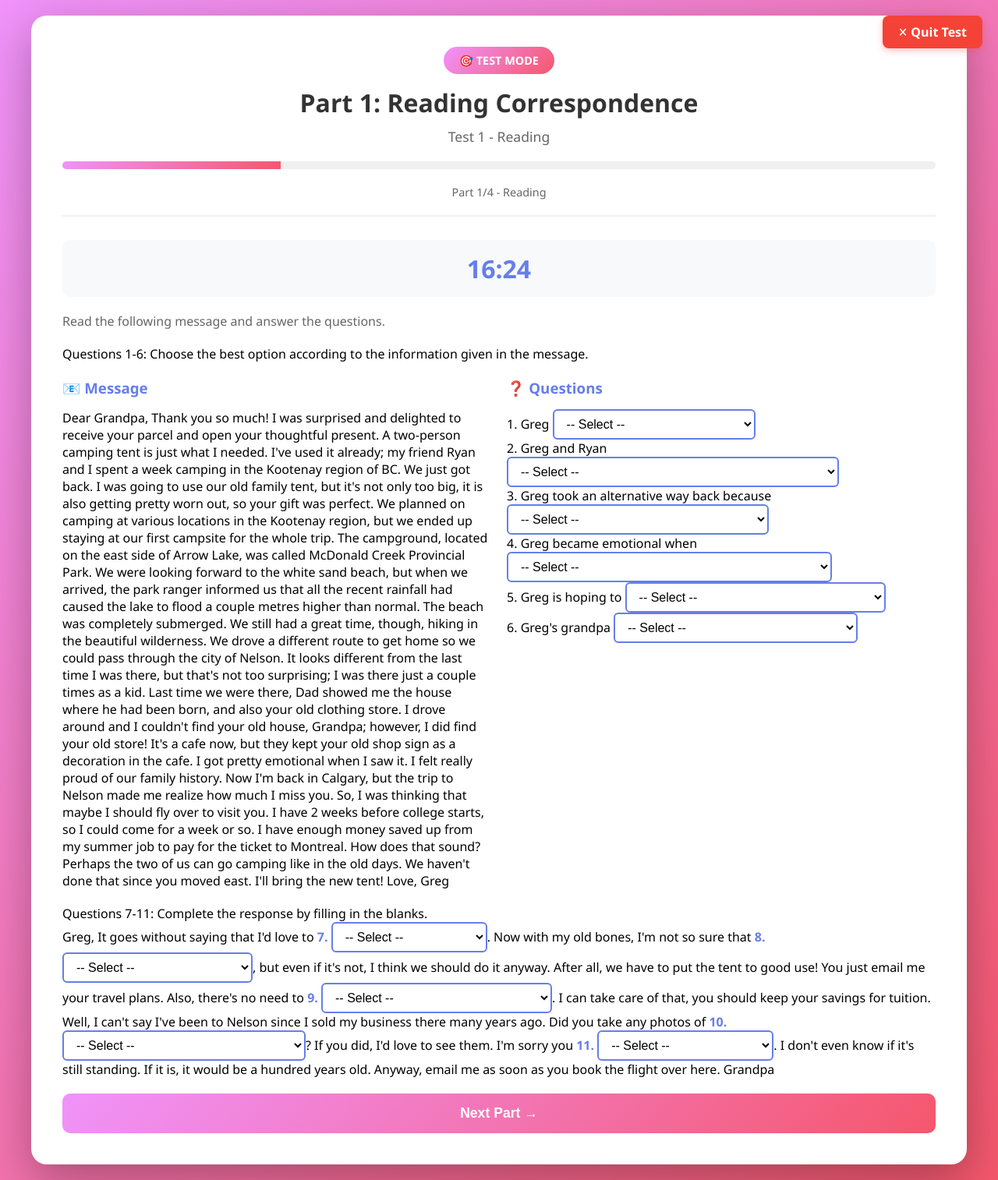
After one commit to caothienlong/celpip-practice, a Flask app: page /test/1/exam in a window 1280 px wide. The commit adds this page. Shown: the whole page at 78% size. Run offline with Flask 3, Linux system fonts and the light colour scheme.

Commit message:
Feature: Add Test Mode alongside Practice Mode
Major Features:
1. Two modes on home page:
   - 📚 Practice Mode: Current flow, see answers per part
   - 🎯 Test Mode: Real exam simulation

2. Test Mode characteristics:
   - Sequential flow: Reading → Listening → Writing → Speaking
   - Within each skill: Part 1 → Part 2 → ... (no going back)
   - Only Quit option available (returns to home)
   - No answers shown per part
   - Final score shown only at end of each skill

3. UI Updates:
   - Home page shows 'Ready for Test' status
   - Two buttons per test: Practice / Test
   - Test Mode has red gradient theme
   - Progress bar shows skill completion

Files:
- templates/test_list.html (updated with 2 buttons)
- templates/test_mode_section.html (new, for exam mode)
- templates/test_content_partial.html (reusable content)
- app.py (test mode routes + session handling)

Routes:
- /test/<num>/exam - Start exam (redirects to Reading Part 1)
- /test/<num>/exam/<skill>/part<num> - Sequential exam parts
- /submit_test_mode - Process without showing answers

Navigation flow (Test Mode):
Home → Click 'Test Mode' → Reading P1 → Reading P2 → Reading P3 → Reading P4
  → Show Reading Score → Listening P1 → ... → Show Final Results

```diff
--- a/app.py
+++ b/app.py
@@ -19,7 +19,7 @@ def index():
 
 @app.route('/test/<int:test_num>')
 def test_detail(test_num):
-    """Test detail page showing all 4 skills"""
+    """Test detail page showing all 4 skills (Practice Mode)"""
     # Get available parts for each skill
     reading_parts = data_loader.list_available_parts(test_num, 'reading')
     writing_parts = data_loader.list_available_parts(test_num, 'writing')
@@ -50,6 +50,69 @@ def test_detail(test_num):
                          session_scores=session_scores,
                          reading_total=reading_total,
                          reading_max=reading_max)
+
+
+@app.route('/test/<int:test_num>/exam')
+def start_exam(test_num):
+    """Start Test Mode - begins with Reading Part 1"""
+    # Initialize test mode session
+    test_key = f'exam_{test_num}'
+    session[test_key] = {
+        'mode': 'exam',
+        'current_skill': 'reading',
+        'current_part': 1,
+        'scores': {}
+    }
+    session.modified = True
+
+    # Redirect to reading part 1
+    return test_mode_part(test_num, 'reading', 1)
+
+
+@app.route('/test/<int:test_num>/exam/<skill>/part<int:part_num>')
+def test_mode_part(test_num, skill, part_num):
+    """Display a test part in Test Mode (no going back, sequential only)"""
+    try:
+        # Load test data
+        test_data = data_loader.load_test_part(test_num, skill, part_num)
+        processed_data = prepare_test_data(test_data, skill, part_num)
+
+        # Determine skill order and progress
+        skill_order = ['reading', 'listening', 'writing', 'speaking']
+        available_parts = data_loader.list_available_parts(test_num, skill)
+
+        # Check if this is the last part of current skill
+        is_last_part_of_skill = (part_num == available_parts[-1]) if available_parts else False
+
+        # Determine next skill
+        next_skill = None
+        if is_last_part_of_skill:
+            current_skill_index = skill_order.index(skill)
+            for i in range(current_skill_index + 1, len(skill_order)):
+                next_skill_candidate = skill_order[i]
+                if data_loader.list_available_parts(test_num, next_skill_candidate):
+                    next_skill = next_skill_candidate
+                    break
+
+        # Calculate progress
+        total_parts = len(available_parts)
+        progress = (part_num / total_parts) * 100 if total_parts > 0 else 0
+
+        return render_template(
+            'test_mode_section.html',
+            section=processed_data,
+            test_num=test_num,
+            skill=skill,
+            part_num=part_num,
+            total_parts=total_parts,
+            progress=progress,
+            is_last_part_of_skill=is_last_part_of_skill,
+            next_skill=next_skill
+        )
+    except FileNotFoundError as e:
+        return f"Test not found: {e}", 404
+    except Exception as e:
+        return f"Error loading test: {e}", 500
 
 
 @app.route('/test/<int:test_num>/<skill>/part<int:part_num>')
@@ -197,6 +260,76 @@ def prepare_test_data(test_data, skill, part_num):
     return processed
 
 
+@app.route('/submit_test_mode', methods=['POST'])
+def submit_test_mode():
+    """
+    Process Test Mode submission - stores scores but doesn't show answers
+    Only shows final score at end of each skill
+    """
+    data = request.json
+    answers = data.get('answers', {})
+    test_num = data.get('test_num')
+    skill = data.get('skill')
+    part_num = data.get('part_num')
+    is_last_part = data.get('is_last_part', False)
+
+    try:
+        # Load test data and calculate score
+        test_data = data_loader.load_test_part(test_num, skill, part_num)
+        correct_answers = data_loader.get_correct_answers(test_data)
+
+        score = 0
+        for question_id, user_answer in answers.items():
+            if question_id in correct_answers:
+                if user_answer == correct_answers[question_id]:
+                    score += 1
+
+        # Save score to exam session
+        test_key = f'exam_{test_num}'
+        if test_key not in session:
+            session[test_key] = {'scores': {}}
+        if 'scores' not in session[test_key]:
+            session[test_key]['scores'] = {}
+        if skill not in session[test_key]['scores']:
+            session[test_key]['scores'][skill] = {}
+
+        session[test_key]['scores'][skill][str(part_num)] = score
+        session.modified = True
+
+        # Determine next action
+        skill_parts = data_loader.list_available_parts(test_num, skill)
+
+        if is_last_part:
+            # Calculate skill total
+            skill_scores = session[test_key]['scores'][skill]
+            skill_total = sum(skill_scores.values())
+            skill_max = sum([len(data_loader.get_all_questions(data_loader.load_test_part(test_num, skill, p)))
+                           for p in skill_parts])
+            skill_percentage = round((skill_total / skill_max) * 100, 1) if skill_max > 0 else 0
+
+            return jsonify({
+                'show_skill_score': True,
+                'skill_total': skill_total,
+                'skill_max': skill_max,
+                'skill_percentage': skill_percentage,
+                'skill': skill
+            })
+        else:
+            # Move to next part
+            current_index = skill_parts.index(part_num)
+            next_part = skill_parts[current_index + 1]
+
+            return jsonify({
+                'show_skill_score': False,
+                'next_part': next_part,
+                'test_num': test_num,
+                'skill': skill
+            })
+
+    except Exception as e:
+        return jsonify({'error': str(e)}), 400
+
+
 @app.route('/submit_answers', methods=['POST'])
 def submit_answers():
     """
--- /dev/null
+++ b/templates/test_content_partial.html
@@ -0,0 +1,107 @@
+{% if section.has_diagram %}
+<!-- Part 2: Diagram-based section -->
+<div style="display: grid; grid-template-columns: 1fr 1fr; gap: 20px; margin: 20px 0;">
+    <div>
+        <h3 style="color: #667eea; margin-bottom: 15px;">📊 Diagram</h3>
+        <div style="background: white; padding: 15px; border-radius: 10px; border: 2px solid #e0e0e0;">
+            <img src="{{ url_for('static', filename='images/test_' + test_num|string + '/' + skill + '/' + section.diagram_image) }}"
+                 alt="Diagram"
+                 style="width: 100%; height: auto; border-radius: 8px;"
+                 onerror="this.style.display='none'; this.nextElementSibling.style.display='block';">
+            <div style="display: none; padding: 30px; background: #fff3cd; border-radius: 8px; text-align: center; color: #856404;">
+                <h4>📷 Diagram Image Missing</h4>
+                <p style="margin: 10px 0;">Please add the diagram image</p>
+            </div>
+        </div>
+    </div>
+    <div>
+        <h3 style="color: #667eea; margin-bottom: 15px;">📧 Email Message</h3>
+        <div class="passage" style="margin: 0;">
+            {{ section.email_content | safe }}
+        </div>
+    </div>
+</div>
+
+<div class="section-divider">
+    <div class="section-title">Using the drop-down menu, choose the best option.</div>
+</div>
+
+<div class="question-container">
+    {{ section.questions_6_8_html | safe }}
+</div>
+
+{% elif section.is_information_type %}
+<!-- Part 3: Reading for Information -->
+<div style="display: grid; grid-template-columns: 1fr 1fr; gap: 20px; margin: 20px 0;">
+    <div>
+        <h3 style="color: #667eea; margin-bottom: 15px;">📄 Reading Passage</h3>
+        <div class="passage" style="margin: 0;">{{ section.passage }}</div>
+        {% if section.passage_note %}
+        <div style="margin-top: 15px; padding: 15px; background: #fff3cd; border-radius: 8px; border-left: 4px solid #ffc107;">
+            <strong>Note:</strong> {{ section.passage_note }}
+        </div>
+        {% endif %}
+    </div>
+    <div>
+        <h3 style="color: #667eea; margin-bottom: 15px;">❓ Questions</h3>
+        <div class="question-container" style="background: transparent; padding: 0; box-shadow: none;">
+            {{ section.questions_html | safe }}
+        </div>
+    </div>
+</div>
+
+{% elif section.is_viewpoints_type %}
+<!-- Part 4: Reading for Viewpoints -->
+<div style="display: grid; grid-template-columns: 1fr 1fr; gap: 20px; margin: 20px 0;">
+    <div>
+        <h3 style="color: #667eea; margin-bottom: 15px;">📰 Article</h3>
+        <div class="passage" style="margin: 0;">{{ section.passage }}</div>
+    </div>
+    <div>
+        <h3 style="color: #667eea; margin-bottom: 15px;">❓ Questions</h3>
+        <div class="question-container" style="background: transparent; padding: 0; box-shadow: none;">
+            {{ section.questions_html | safe }}
+        </div>
+    </div>
+</div>
+
+{% if section.response_passage %}
+<div class="section-divider">
+    <div class="section-title">{{ section.section_divider_text }}</div>
+</div>
+
+<div>
+    <h3 style="color: #667eea; margin-bottom: 15px;">💬 {{ section.response_title }}</h3>
+    <div class="passage">
+        {{ section.response_passage | safe }}
+    </div>
+</div>
+{% endif %}
+
+{% else %}
+<!-- Part 1: Correspondence section -->
+<div class="section-divider">
+    <div class="section-title">Questions 1-6: Choose the best option according to the information given in the message.</div>
+</div>
+
+<div style="display: grid; grid-template-columns: 1fr 1fr; gap: 20px; margin: 20px 0;">
+    <div>
+        <h3 style="color: #667eea; margin-bottom: 15px;">📧 Message</h3>
+        <div class="passage" style="margin: 0;">{{ section.passage }}</div>
+    </div>
+    <div>
+        <h3 style="color: #667eea; margin-bottom: 15px;">❓ Questions</h3>
+        <div class="question-container" style="background: transparent; padding: 0; box-shadow: none;">
+            {{ section.questions_1_6_html | safe }}
+        </div>
+    </div>
+</div>
+
+<div class="section-divider">
+    <div class="section-title">{{ section.section_divider_text if section.section_divider_text else 'Questions 7-11: Complete the response by filling in the blanks.' }}</div>
+</div>
+
+<div class="passage">
+    {{ section.response_passage | safe }}
+</div>
+{% endif %}
--- /dev/null
+++ b/templates/test_mode_section.html
@@ -0,0 +1,290 @@
+<!DOCTYPE html>
+<html lang="en">
+<head>
+    <meta charset="UTF-8">
+    <meta name="viewport" content="width=device-width, initial-scale=1.0">
+    <title>Test {{ test_num }} - {{ skill|title }} Part {{ part_num }}</title>
+    <style>
+        * {
+            margin: 0;
+            padding: 0;
+            box-sizing: border-box;
+        }
+
+        body {
+            font-family: 'Segoe UI', Tahoma, Geneva, Verdana, sans-serif;
+            background: linear-gradient(135deg, #f093fb 0%, #f5576c 100%);
+            min-height: 100vh;
+            padding: 20px;
+        }
+
+        .container {
+            max-width: 1200px;
+            margin: 0 auto;
+            background: white;
+            border-radius: 20px;
+            padding: 40px;
+            box-shadow: 0 20px 60px rgba(0,0,0,0.3);
+        }
+
+        .header {
+            text-align: center;
+            margin-bottom: 30px;
+            padding-bottom: 20px;
+            border-bottom: 2px solid #f0f0f0;
+        }
+
+        .test-mode-badge {
+            display: inline-block;
+            background: linear-gradient(135deg, #f093fb 0%, #f5576c 100%);
+            color: white;
+            padding: 8px 20px;
+            border-radius: 20px;
+            font-weight: bold;
+            margin-bottom: 15px;
+            font-size: 0.9em;
+        }
+
+        .progress-bar {
+            margin: 20px 0;
+            background: #f0f0f0;
+            border-radius: 10px;
+            height: 10px;
+            overflow: hidden;
+        }
+
+        .progress-fill {
+            height: 100%;
+            background: linear-gradient(135deg, #f093fb 0%, #f5576c 100%);
+            transition: width 0.3s ease;
+        }
+
+        .progress-text {
+            text-align: center;
+            color: #666;
+            font-size: 0.9em;
+            margin-top: 5px;
+        }
+
+        h1 {
+            color: #333;
+            margin-bottom: 10px;
+        }
+
+        .subtitle {
+            color: #666;
+            font-size: 1.1em;
+        }
+
+        .timer {
+            font-size: 2em;
+            color: #667eea;
+            font-weight: bold;
+            text-align: center;
+            margin: 20px 0;
+            padding: 15px;
+            background: #f8f9fa;
+            border-radius: 10px;
+        }
+
+        .timer.warning {
+            color: #f5576c;
+            animation: pulse 1s infinite;
+        }
+
+        @keyframes pulse {
+            0%, 100% { opacity: 1; }
+            50% { opacity: 0.7; }
+        }
+
+        .quit-btn {
+            position: fixed;
+            top: 20px;
+            right: 20px;
+            padding: 10px 20px;
+            background: #f44336;
+            color: white;
+            text-decoration: none;
+            border-radius: 8px;
+            font-weight: 600;
+            transition: all 0.3s;
+            box-shadow: 0 3px 10px rgba(244, 67, 54, 0.3);
+            z-index: 1000;
+        }
+
+        .quit-btn:hover {
+            background: #d32f2f;
+            transform: translateY(-2px);
+            box-shadow: 0 5px 15px rgba(244, 67, 54, 0.5);
+        }
+
+        /* Reuse existing styles from test_section.html */
+        .content-wrapper { display: flex; gap: 30px; margin: 20px 0; }
+        .left-panel, .right-panel { flex: 1; }
+        .passage-box { background: #f8f9fa; padding: 25px; border-radius: 10px; margin-bottom: 20px; line-height: 1.8; white-space: pre-wrap; }
+        .questions-list { list-style: none; }
+        .question-item { margin: 15px 0; padding: 15px; background: #f8f9fa; border-radius: 8px; display: flex; align-items: flex-start; gap: 10px; }
+        .inline-dropdown { padding: 8px 12px; border: 2px solid #667eea; border-radius: 6px; font-size: 1em; cursor: pointer; background: white; min-width: 200px; }
+        .submit-btn { display: block; width: 100%; padding: 15px; background: linear-gradient(135deg, #f093fb 0%, #f5576c 100%); color: white; border: none; border-radius: 10px; font-size: 1.1em; font-weight: bold; cursor: pointer; margin-top: 20px; }
+        .submit-btn:hover { transform: translateY(-2px); box-shadow: 0 5px 15px rgba(245, 87, 108, 0.4); }
+        .submit-btn:disabled { background: #ccc; cursor: not-allowed; }
+
+        .final-score {
+            display: none;
+            text-align: center;
+            padding: 40px;
+            background: linear-gradient(135deg, #76c7a1 0%, #56ab2f 100%);
+            color: white;
+            border-radius: 15px;
+            margin: 30px 0;
+        }
+
+        .final-score h2 {
+            font-size: 2.5em;
+            margin-bottom: 15px;
+        }
+
+        .final-score .score {
+            font-size: 4em;
+            font-weight: bold;
+            margin: 20px 0;
+        }
+
+        .next-skill-btn, .finish-btn {
+            display: inline-block;
+            padding: 15px 40px;
+            background: white;
+            color: #56ab2f;
+            text-decoration: none;
+            border-radius: 10px;
+            font-weight: 600;
+            font-size: 1.1em;
+            margin-top: 20px;
+            transition: all 0.3s;
+        }
+
+        .next-skill-btn:hover, .finish-btn:hover {
+            transform: translateY(-3px);
+            box-shadow: 0 5px 15px rgba(0,0,0,0.2);
+        }
+    </style>
+</head>
+<body>
+    <a href="/" class="quit-btn">✕ Quit Test</a>
+
+    <div class="container">
+        <div class="header">
+            <div class="test-mode-badge">🎯 TEST MODE</div>
+            <h1>{{ section.title }}</h1>
+            <p class="subtitle">Test {{ test_num }} - {{ skill|title }}</p>
+
+            <div class="progress-bar">
+                <div class="progress-fill" style="width: {{ progress }}%"></div>
+            </div>
+            <div class="progress-text">Part {{ part_num }}/{{ total_parts }} - {{ skill|title }}</div>
+        </div>
+
+        <div class="timer" id="timer">{{ section.timeout_minutes }}:00</div>
+
+        <p style="color: #666; margin-bottom: 20px;">{{ section.instructions }}</p>
+
+        <form id="testForm">
+            {% include 'test_content_partial.html' %}
+
+            <button type="submit" class="submit-btn" id="submitBtn">
+                {% if is_last_part_of_skill %}
+                    Finish {{ skill|title }} Section →
+                {% else %}
+                    Next Part →
+                {% endif %}
+            </button>
+        </form>
+
+        <div class="final-score" id="finalScore">
+            <h2>{{ skill|title }} Section Complete!</h2>
+            <div class="score" id="skillScoreDisplay"></div>
+            <p style="font-size: 1.2em; margin-bottom: 10px;">You got <span id="skillScoreText"></span></p>
+            {% if next_skill %}
+            <a href="/test/{{ test_num }}/exam/{{ next_skill }}/part1" class="next-skill-btn">
+                Continue to {{ next_skill|title }} →
+            </a>
+            {% else %}
+            <a href="/" class="finish-btn">
+                View Final Results
+            </a>
+            {% endif %}
+        </div>
+    </div>
+
+    <script>
+        // Timer functionality
+        let timeLeft = {{ section.timeout_minutes }} * 60;
+        const timerElement = document.getElementById('timer');
+
+        function updateTimer() {
+            const minutes = Math.floor(timeLeft / 60);
+            const seconds = timeLeft % 60;
+            timerElement.textContent = `${minutes}:${seconds.toString().padStart(2, '0')}`;
+
+            if (timeLeft <= 60) {
+                timerElement.classList.add('warning');
+            }
+
+            if (timeLeft <= 0) {
+                clearInterval(timerInterval);
+                alert('Time is up! Moving to next part...');
+                document.getElementById('submitBtn').click();
+            }
+
+            timeLeft--;
+        }
+
+        const timerInterval = setInterval(updateTimer, 1000);
+        updateTimer();
+
+        // Form submission
+        document.getElementById('testForm').addEventListener('submit', function(e) {
+            e.preventDefault();
+            clearInterval(timerInterval);
+
+            const formData = new FormData(this);
+            const answers = {};
+
+            for (let [key, value] of formData.entries()) {
+                if (key.startsWith('q')) {
+                    const qId = parseInt(key.substring(1));
+                    answers[qId] = parseInt(value);
+                }
+            }
+
+            fetch('/submit_test_mode', {
+                method: 'POST',
+                headers: {'Content-Type': 'application/json'},
+                body: JSON.stringify({
+                    answers: answers,
+                    test_num: {{ test_num }},
+                    skill: '{{ skill }}',
+                    part_num: {{ part_num }},
+                    is_last_part: {{ 'true' if is_last_part_of_skill else 'false' }}
+                })
+            })
+            .then(response => response.json())
+            .then(data => {
+                if (data.show_skill_score) {
+                    // Show final skill score
+                    document.getElementById('skillScoreDisplay').textContent =
+                        `${data.skill_total}/${data.skill_max}`;
+                    document.getElementById('skillScoreText').textContent =
+                        `${data.skill_total} out of ${data.skill_max} correct (${data.skill_percentage}%)`;
+                    document.getElementById('finalScore').style.display = 'block';
+                    document.getElementById('submitBtn').style.display = 'none';
+                    window.scrollTo({ top: 0, behavior: 'smooth' });
+                } else {
+                    // Auto-navigate to next part
+                    window.location.href = `/test/${data.test_num}/exam/${data.skill}/part${data.next_part}`;
+                }
+            });
+        });
+    </script>
+</body>
+</html>
```
Also changed, not shown: templates/test_list.html (+93 -31 lines).
